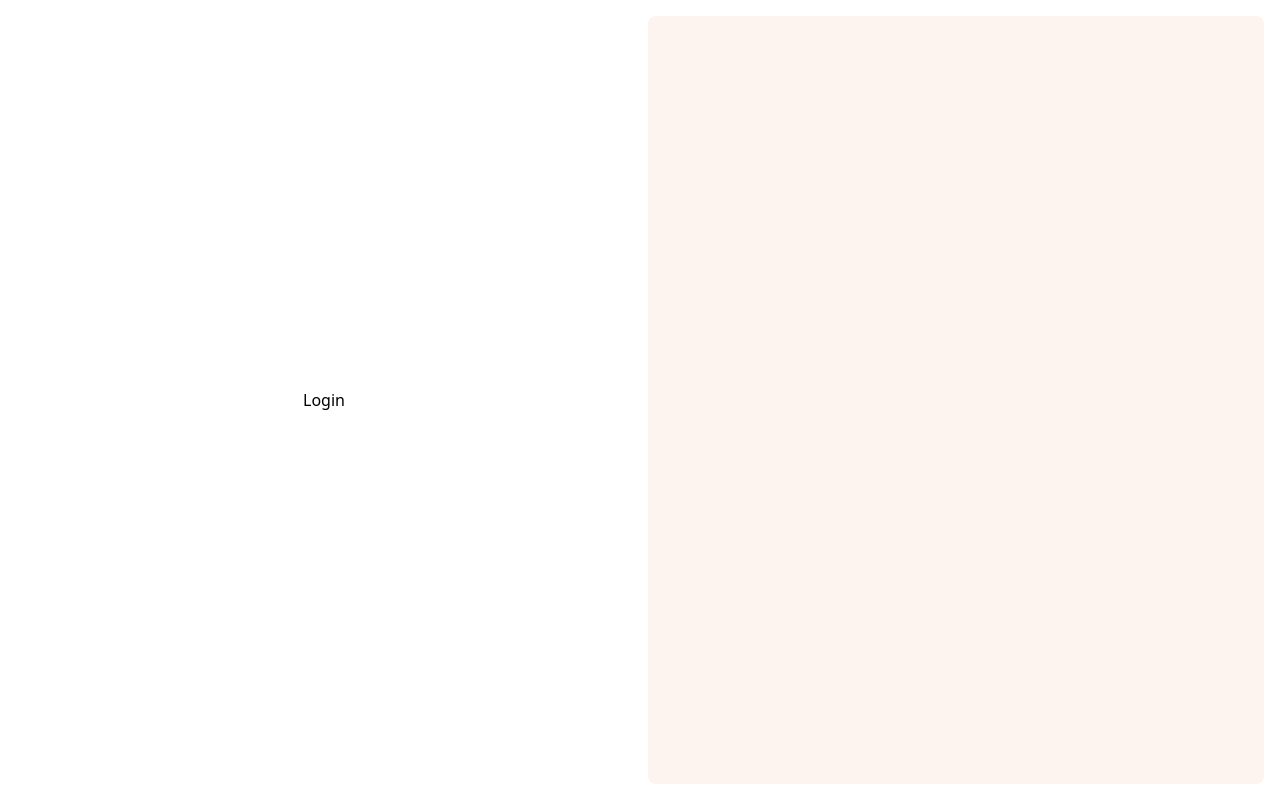
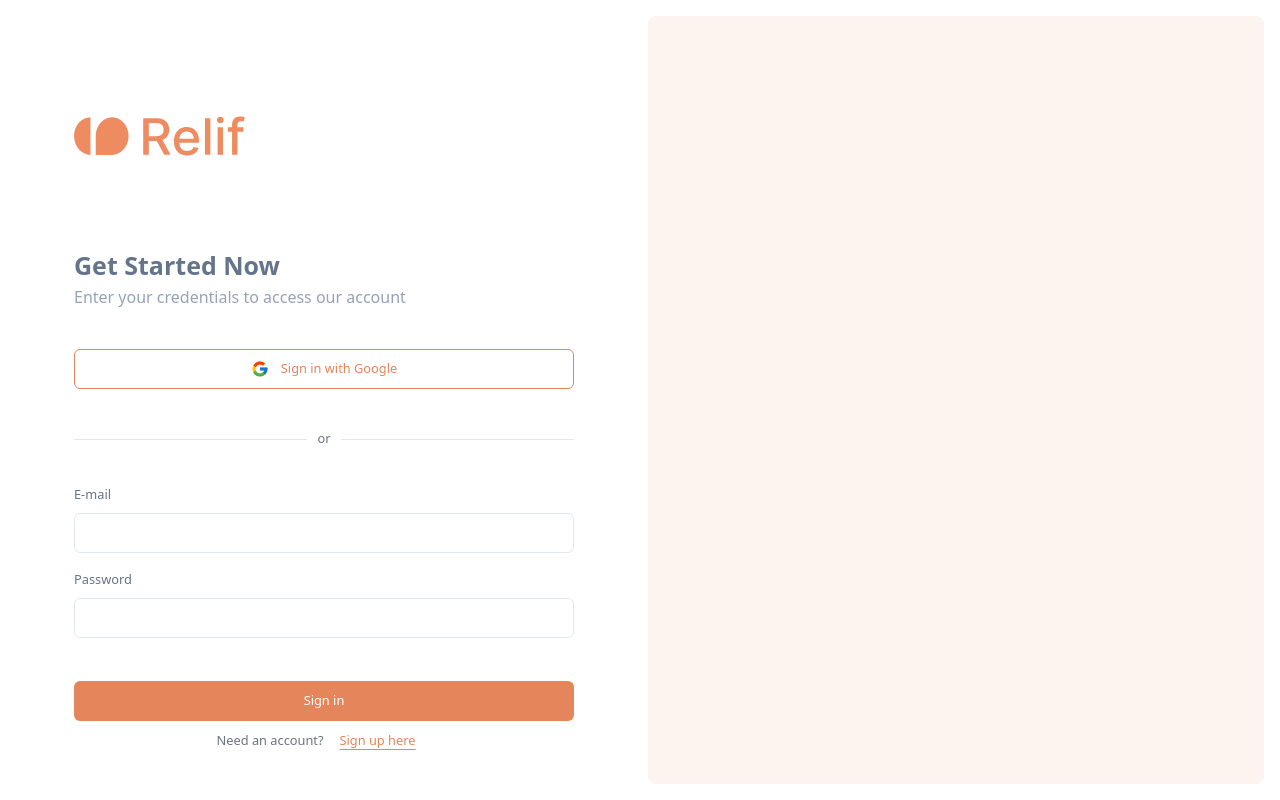
Before and after one commit to mattrelif/relif-platform, a Next.js app: page /en-US in a window 1280 px wide. Built offline with nearby package versions, Linux system fonts and the light colour scheme.

Commit message:
feat: add signin layout

```diff
--- a/src/app/[lang]/(pages)/(external)/page.tsx
+++ b/src/app/[lang]/(pages)/(external)/page.tsx
@@ -1,9 +1,66 @@
+import { Button } from "@/components/ui/button";
+import { Input } from "@/components/ui/input";
+import { Label } from "@/components/ui/label";
+import Image from "next/image";
+import Link from "next/link";
 import { ReactNode } from "react";
+import { FcGoogle } from "react-icons/fc";
 
 export default function Page(): ReactNode {
     return (
-        <div>
-            <h1>Login</h1>
+        <div className="w-full max-w-[500px] py-[90px]">
+            <div className="flex flex-col mb-10">
+                <Image
+                    src="/images/logo-relif.svg"
+                    alt="Logo Relif"
+                    width={188}
+                    height={62}
+                    className="mb-[80px]"
+                />
+                <h1 className="font-bold text-2xl text-slate-500">Get Started Now</h1>
+                <p className="text-base text-slate-400">
+                    Enter your credentials to access our account
+                </p>
+            </div>
+
+            <form className="flex flex-col gap-5">
+                <Button variant="outline" className="w-full flex items-center gap-3">
+                    <FcGoogle size={18} />
+                    Sign in with Google
+                </Button>
+
+                <div className="w-full relative flex justify-center my-[20px]">
+                    <span className="w-full border-b-[1px] border-slate-200 absolute top-[10px]" />
+                    <span className="w-max text-sm text-gray-500 flex justify-center px-[10px] bg-white z-10">
+                        or
+                    </span>
+                </div>
+
+                <div>
+                    <div className="flex flex-col gap-5">
+                        <div className="flex flex-col gap-3">
+                            <Label htmlFor="email">E-mail</Label>
+                            <Input id="email" name="email" type="email" />
+                        </div>
+
+                        <div className="flex flex-col gap-3">
+                            <Label htmlFor="password">Password</Label>
+                            <Input id="password" name="password" type="password" />
+                        </div>
+                    </div>
+                    <div className="w-full flex flex-col items-center">
+                        <Button type="submit" variant="default" className="mt-[43px] w-full">
+                            Sign in
+                        </Button>
+                        <span className="text-sm text-gray-500">
+                            Need an account?
+                            <Button variant="link" asChild>
+                                <Link href="/signup">Sign up here</Link>
+                            </Button>
+                        </span>
+                    </div>
+                </div>
+            </form>
         </div>
     );
 }
--- a/src/app/[lang]/layout.tsx
+++ b/src/app/[lang]/layout.tsx
@@ -30,12 +30,7 @@ export default function RootLayout({
 }>): ReactNode {
     return (
         <html lang={params.lang}>
-            <body
-                className={cn(
-                    "min-h-screen bg-background font-sans antialiased",
-                    fontSans.variable
-                )}
-            >
+            <body className={cn("min-h-screen bg-white font-sans antialiased", fontSans.variable)}>
                 {children}
             </body>
         </html>
--- a/src/app/globals.css
+++ b/src/app/globals.css
@@ -1,3 +1,21 @@
 @tailwind base;
 @tailwind components;
 @tailwind utilities;
+
+::-webkit-scrollbar {
+    width: 12px;
+}
+
+::-webkit-scrollbar-track {
+    background: #FFFFFF;
+}
+
+::-webkit-scrollbar-thumb {
+    background-color: #AAA;
+    border-radius: 6px;
+    border: 3px solid #FFF;
+}
+
+::-webkit-scrollbar-thumb:hover {
+    background: #BBB;
+}
--- a/src/components/ui/button.tsx
+++ b/src/components/ui/button.tsx
@@ -11,8 +11,9 @@ const buttonVariants = cva(
                 default: "bg-relif-orange-200 text-white hover:bg-relif-orange-300",
                 destructive: "bg-red-500 text-slate-50 hover:bg-red-500/90",
                 outline:
-                    "border border-relif-orange-200 bg-white text-relif-orange-200 hover:bg-relif-orange-200 hover:text-white",
-                secondary: "bg-relif-orange-400 text-white hover:bg-relif-orange-500",
+                    "border border-relif-orange-200 bg-white text-relif-orange-200 hover:border-relif-orange-400 hover:text-relif-orange-400 ",
+                secondary:
+                    "bg-relif-orange-200/10 text-relif-orange-200 hover:bg-relif-orange-200/30 hover:text-relif-orange-300",
                 ghost: "text-relif-orange-200 hover:bg-relif-orange-200/10 hover:text-relif-orange-300",
                 link: "w-max text-relif-orange-200 underline-offset-4 underline hover:text-relif-orange-300",
             },
```
